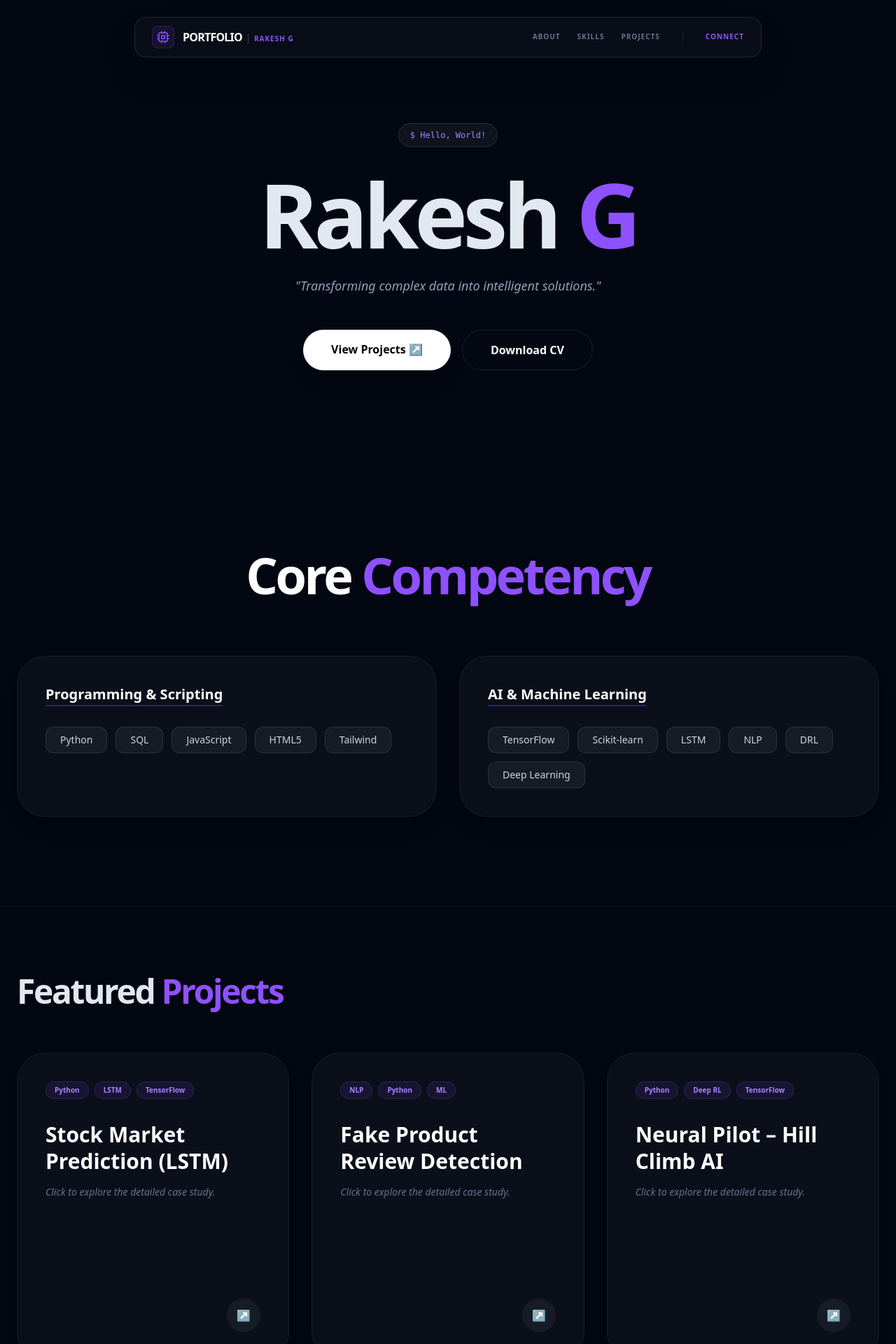
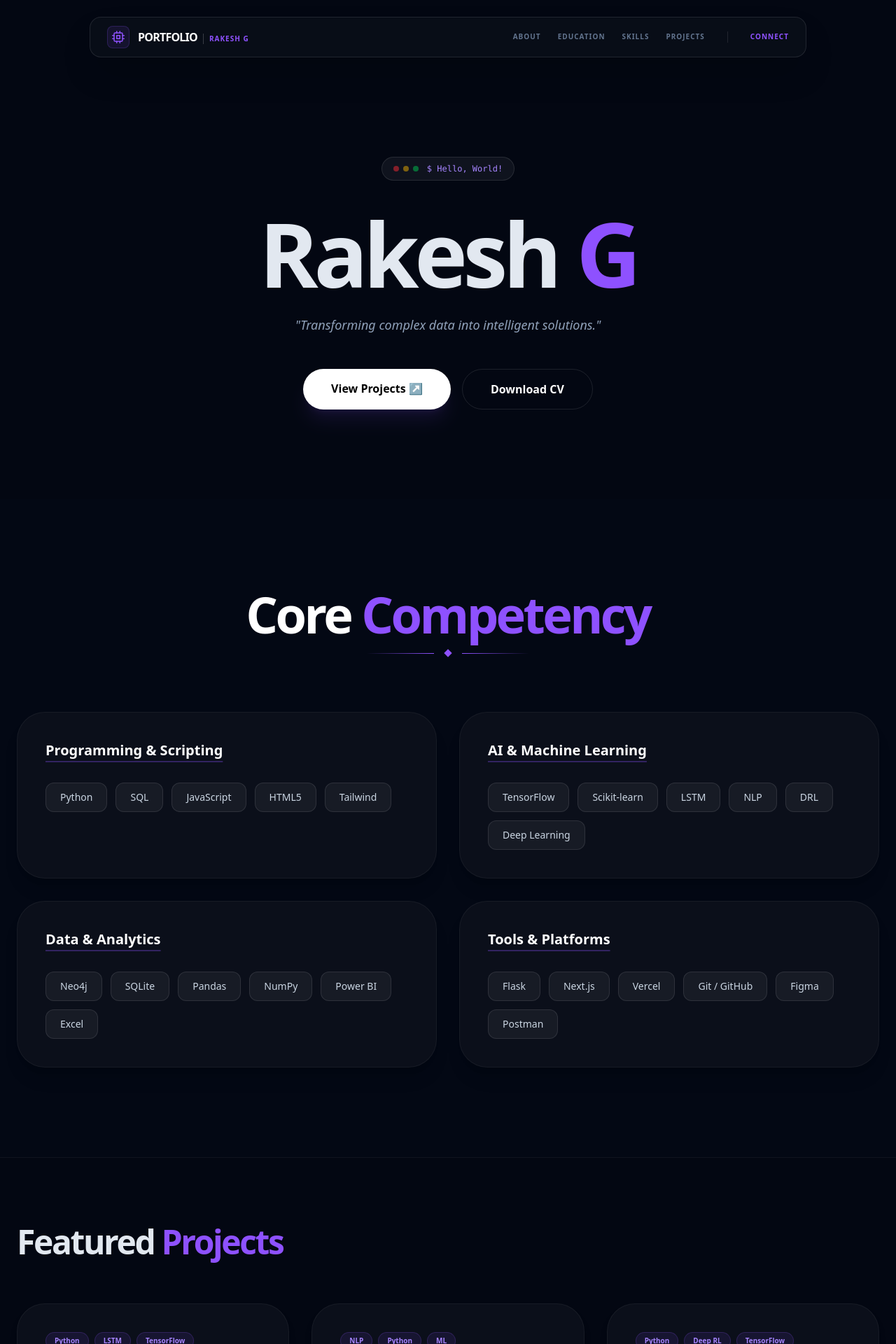
Before and after one commit to Rakesh-developer28/portfolio, a Next.js app: page / in a window 1280 px wide. Shown: the top 1920 px of the page at 70% size. Built offline with nearby package versions, Linux system fonts and the light colour scheme.

Commit message:
Final Creative build: Centered search-bar nav, terminal badge, and premium competency grid

```diff
--- a/pages/index.js
+++ b/pages/index.js
@@ -5,7 +5,7 @@ import { motion, AnimatePresence } from "framer-motion";
 const Navbar = ({ setIsNavOpen }) => {
   return (
     <nav className="fixed top-0 w-full z-[100] px-6 py-6 flex justify-center">
-      <div className="w-full max-w-4xl bg-[#0b0f1a]/80 backdrop-blur-md border border-white/10 rounded-2xl px-6 py-3 flex justify-between items-center shadow-2xl">
+      <div className="w-full max-w-5xl bg-[#0b0f1a]/80 backdrop-blur-md border border-white/10 rounded-2xl px-6 py-3 flex justify-between items-center shadow-2xl">
 
         {/* BRANDING INSIDE SEARCH BAR */}
         <div className="flex items-center gap-3 group cursor-pointer">
@@ -21,6 +21,7 @@ const Navbar = ({ setIsNavOpen }) => {
         {/* DESKTOP LINKS */}
         <div className="hidden md:flex gap-6 text-[10px] font-bold uppercase tracking-widest text-slate-500">
           <a href="#about" className="hover:text-white transition-colors">About</a>
+          <a href="#education" className="hover:text-white transition-colors">Education</a>
           <a href="#skills" className="hover:text-white transition-colors">Skills</a>
           <a href="#projects" className="hover:text-white transition-colors">Projects</a>
           <div className="w-px h-4 bg-white/10 mx-2"></div>
@@ -41,13 +42,12 @@ export default function Home() {
   const [isNavOpen, setIsNavOpen] = useState(false);
   const [selectedProject, setSelectedProject] = useState(null);
 
-  // --- RESTORED DATA ARRAYS ---
   const projects = [
-    { title: "Stock Market Prediction (LSTM)", tech: ["Python", "LSTM", "TensorFlow"], desc: "Designed and trained LSTM models for time series forecasting using historical market data." },
-    { title: "Fake Product Review Detection", tech: ["NLP", "Python", "ML"], desc: "Developed a machine learning model to classify product reviews as real or fake using NLP." },
-    { title: "Neural Pilot – Hill Climb AI", tech: ["Python", "Deep RL", "TensorFlow"], desc: "Developed a DRL agent for a physics-based control problem.", link: "https://github.com/Rakesh-developer28/Neural-Pilot-Hill-Climb-AI" },
-    { title: "Menu vs Delivery NLP", tech: ["Python", "NLP", "Analytics"], desc: "Analyzed food app reviews to compare menu quality vs delivery impact.", link: "https://github.com/Rakesh-developer28/menu-delivery-nlp-analysis" },
-    { title: "Finance Tracker", tech: ["Flask", "SQLite", "Chart.js"], desc: "Personal finance tracker built using Flask and SQLite with dynamic data visualization.", link: "https://github.com/Rakesh-developer28/finance_tracker" }
+    { title: "Stock Market Prediction (LSTM)", tech: ["Python", "LSTM", "TensorFlow"], desc: "Designed and trained LSTM models for time series forecasting of stock prices using historical market data. Implemented data preprocessing, feature engineering, and model tuning." },
+    { title: "Fake Product Review Detection", tech: ["NLP", "Python", "ML"], desc: "Developed a machine learning model to classify product reviews as real or fake using NLP techniques." },
+    { title: "Neural Pilot – Hill Climb AI", tech: ["Python", "Deep RL", "TensorFlow"], desc: "Developed a Deep Reinforcement Learning agent for a physics-based control problem using TensorFlow, Pygame, and Pymunk.", link: "https://github.com/Rakesh-developer28/Neural-Pilot-Hill-Climb-AI" },
+    { title: "Menu vs Delivery NLP Analysis", tech: ["Python", "NLP", "Analytics"], desc: "Analyzed food app reviews to compare menu quality vs delivery impact via sentiment analysis.", link: "https://github.com/Rakesh-developer28/menu-delivery-nlp-analysis" },
+    { title: "Finance Tracker", tech: ["Flask", "SQLite", "Chart.js"], desc: "Full-stack personal finance tracker built using Flask and SQLite with dynamic data visualization.", link: "https://github.com/Rakesh-developer28/finance_tracker" }
   ];
 
   const education = [
@@ -56,8 +56,8 @@ export default function Home() {
   ];
 
   const experience = [
-    { role: "Data Analyst Intern", company: "Tech Vaseegrah", date: "07/2024 – 08/2024", points: ["Analyzed and visualized business data using Python, Excel, and SQL.", "Built a billing and dashboard application using Flask."] },
-    { role: "AI & ML Trainee", company: "Rexroth Bosch Group", date: "Dec 2024 – Jan 2025", points: ["Training on industrial AI applications using sensor datasets."] }
+    { role: "Data Analyst Intern", company: "Tech Vaseegrah", date: "07/2024 – 08/2024", points: ["Analyzed business data using Python and SQL.", "Built a real-world billing application using Flask."] },
+    { role: "AI & ML Trainee", company: "Rexroth Bosch Group", date: "Dec 2024 – Jan 2025", points: ["Industrial AI training using sensor datasets and predictive ML models."] }
   ];
 
   return (
@@ -70,9 +70,9 @@ export default function Home() {
         {isNavOpen && (
           <>
             <motion.div initial={{ opacity: 0 }} animate={{ opacity: 1 }} exit={{ opacity: 0 }} onClick={() => setIsNavOpen(false)} className="fixed inset-0 bg-black/60 backdrop-blur-sm z-[110]" />
-            <motion.div initial={{ x: "100%" }} animate={{ x: 0 }} exit={{ x: "100%" }} className="fixed right-0 top-0 h-full w-72 bg-[#0b0f1a] border-l border-white/10 z-[120] p-8 shadow-2xl text-white">
-              <button onClick={() => setIsNavOpen(false)} className="absolute top-6 right-6 text-2xl">✕</button>
-              <div className="mt-12 flex flex-col gap-8 text-lg font-medium">
+            <motion.div initial={{ x: "100%" }} animate={{ x: 0 }} exit={{ x: "100%" }} className="fixed right-0 top-0 h-full w-72 bg-[#0b0f1a] border-l border-white/10 z-[120] p-8 shadow-2xl">
+              <button onClick={() => setIsNavOpen(false)} className="absolute top-6 right-6 text-2xl text-white">✕</button>
+              <div className="mt-12 flex flex-col gap-8 text-lg font-medium text-gray-300">
                 {['About', 'Education', 'Skills', 'Experience', 'Projects', 'Contact'].map((item) => (
                   <a key={item} href={`#${item.toLowerCase()}`} onClick={() => setIsNavOpen(false)} className="hover:text-violet-400 transition-colors uppercase tracking-widest text-sm">{item}</a>
                 ))}
@@ -83,39 +83,62 @@ export default function Home() {
       </AnimatePresence>
 
       {/* HERO SECTION */}
-      <section className="pt-44 pb-32 px-6 flex flex-col items-center text-center relative">
-        <div className="absolute top-20 left-1/2 -translate-x-1/2 w-[500px] h-[500px] bg-violet-600/5 rounded-full blur-[120px] -z-10" />
-        <motion.div initial={{ opacity: 0, y: 10 }} animate={{ opacity: 1, y: 0 }} className="inline-flex items-center gap-3 px-4 py-2 rounded-full bg-white/5 border border-white/10 mb-8 text-xs font-mono text-violet-400">
-           $ Hello, World!
+      <section className="pt-56 pb-32 px-6 flex flex-col items-center text-center relative">
+        <div className="absolute top-20 left-1/2 -translate-x-1/2 w-[600px] h-[600px] bg-violet-600/5 rounded-full blur-[120px] -z-10" />
+
+        <motion.div initial={{ opacity: 0, y: 10 }} animate={{ opacity: 1, y: 0 }} className="inline-flex items-center gap-3 px-4 py-2 rounded-full bg-white/5 border border-white/10 mb-10 text-xs font-mono text-violet-400">
+          <span className="flex gap-1.5"><div className="w-2 h-2 rounded-full bg-red-500/50"></div><div className="w-2 h-2 rounded-full bg-yellow-500/50"></div><div className="w-2 h-2 rounded-full bg-green-500/50"></div></span>
+          $ Hello, World!
         </motion.div>
+
         <motion.h3 initial={{ opacity: 0, y: 20 }} animate={{ opacity: 1, y: 0 }} transition={{ delay: 0.3 }} className="text-7xl md:text-9xl font-extrabold mb-6 tracking-tighter">
           Rakesh <span className="text-violet-500">G</span>
         </motion.h3>
+
         <motion.p initial={{ opacity: 0 }} animate={{ opacity: 1 }} transition={{ delay: 0.4 }} className="max-w-xl text-slate-400 leading-relaxed mb-12 text-lg italic">
           "Transforming complex data into intelligent solutions."
         </motion.p>
+
         <div className="flex flex-wrap justify-center gap-4">
-          <a href="#projects" className="px-10 py-4 bg-white text-black font-bold rounded-full hover:bg-violet-500 hover:text-white transition-all shadow-xl">View Projects ↗</a>
+          <a href="#projects" className="px-10 py-4 bg-white text-black font-bold rounded-full hover:bg-violet-500 hover:text-white transition-all shadow-xl shadow-violet-500/10">View Projects ↗</a>
           <a href="resume.pdf" download className="px-10 py-4 border border-white/10 rounded-full font-bold hover:bg-white/5 transition-all text-white">Download CV</a>
         </div>
       </section>
 
       {/* CORE COMPETENCY GRID */}
-      <section id="skills" className="max-w-7xl mx-auto px-6 py-32">
+      <section id="skills" className="max-w-7xl mx-auto px-6 py-32 bg-[#050a18]/30">
         <div className="text-center mb-20">
           <h2 className="text-5xl md:text-7xl font-extrabold tracking-tighter text-white">Core <span className="text-violet-500">Competency</span></h2>
+          <div className="flex justify-center items-center gap-4 mt-4">
+            <div className="h-px w-24 bg-gradient-to-r from-transparent to-violet-500"></div>
+            <div className="w-2 h-2 rotate-45 bg-violet-500"></div>
+            <div className="h-px w-24 bg-gradient-to-l from-transparent to-violet-500"></div>
+          </div>
         </div>
+
         <div className="grid md:grid-cols-2 gap-8">
           <div className="p-10 rounded-[40px] bg-[#0b0f1a] border border-white/5 hover:border-violet-500/30 transition-all shadow-xl">
             <h3 className="text-xl font-bold text-white mb-8 underline decoration-violet-500/30 underline-offset-8">Programming & Scripting</h3>
             <div className="flex flex-wrap gap-3">
-              {['Python', 'SQL', 'JavaScript', 'HTML5', 'Tailwind'].map(s => <span key={s} className="px-5 py-2 bg-white/5 border border-white/10 rounded-xl text-sm font-medium text-slate-300">{s}</span>)}
+              {['Python', 'SQL', 'JavaScript', 'HTML5', 'Tailwind'].map(s => <span key={s} className="px-5 py-2.5 bg-white/5 border border-white/10 rounded-xl text-sm font-medium text-slate-300">{s}</span>)}
             </div>
           </div>
           <div className="p-10 rounded-[40px] bg-[#0b0f1a] border border-white/5 hover:border-violet-500/30 transition-all shadow-xl">
             <h3 className="text-xl font-bold text-white mb-8 underline decoration-violet-500/30 underline-offset-8">AI & Machine Learning</h3>
             <div className="flex flex-wrap gap-3">
-              {['TensorFlow', 'Scikit-learn', 'LSTM', 'NLP', 'DRL', 'Deep Learning'].map(s => <span key={s} className="px-5 py-2 bg-white/5 border border-white/10 rounded-xl text-sm font-medium text-slate-300">{s}</span>)}
+              {['TensorFlow', 'Scikit-learn', 'LSTM', 'NLP', 'DRL', 'Deep Learning'].map(s => <span key={s} className="px-5 py-2.5 bg-white/5 border border-white/10 rounded-xl text-sm font-medium text-slate-300">{s}</span>)}
+            </div>
+          </div>
+          <div className="p-10 rounded-[40px] bg-[#0b0f1a] border border-white/5 hover:border-violet-500/30 transition-all shadow-xl">
+            <h3 className="text-xl font-bold text-white mb-8 underline decoration-violet-500/30 underline-offset-8">Data & Analytics</h3>
+            <div className="flex flex-wrap gap-3">
+              {['Neo4j', 'SQLite', 'Pandas', 'NumPy', 'Power BI', 'Excel'].map(s => <span key={s} className="px-5 py-2.5 bg-white/5 border border-white/10 rounded-xl text-sm font-medium text-slate-300">{s}</span>)}
+            </div>
+          </div>
+          <div className="p-10 rounded-[40px] bg-[#0b0f1a] border border-white/5 hover:border-violet-500/30 transition-all shadow-xl">
+            <h3 className="text-xl font-bold text-white mb-8 underline decoration-violet-500/30 underline-offset-8">Tools & Platforms</h3>
+            <div className="flex flex-wrap gap-3">
+              {['Flask', 'Next.js', 'Vercel', 'Git / GitHub', 'Figma', 'Postman'].map(s => <span key={s} className="px-5 py-2.5 bg-white/5 border border-white/10 rounded-xl text-sm font-medium text-slate-300">{s}</span>)}
             </div>
           </div>
         </div>
@@ -124,31 +147,51 @@ export default function Home() {
       {/* PROJECTS SECTION */}
       <section id="projects" className="max-w-7xl mx-auto px-6 py-24 border-t border-white/5">
         <h2 className="text-5xl font-extrabold mb-16 tracking-tighter">Featured <span className="text-violet-500">Projects</span></h2>
-        <div className="grid md:grid-cols-2 lg:grid-cols-3 gap-8 text-white">
+        <div className="grid md:grid-cols-2 lg:grid-cols-3 gap-8">
           {projects.map((proj, i) => (
-            <motion.div key={i} onClick={() => setSelectedProject(proj)} whileHover={{ y: -10 }} className="p-10 bg-[#0b0f1a] border border-white/5 rounded-[40px] cursor-pointer hover:border-violet-500/50 transition-all h-[440px] flex flex-col justify-between shadow-lg">
+            <motion.div key={i} onClick={() => setSelectedProject(proj)} whileHover={{ y: -10 }} className="p-10 bg-[#0b0f1a] border border-white/5 rounded-[40px] cursor-pointer hover:border-violet-500/50 transition-all h-[440px] flex flex-col justify-between shadow-lg text-white">
               <div>
                 <div className="flex flex-wrap gap-2 mb-8">
                   {proj.tech.map(t => <span key={t} className="text-[10px] font-bold px-3 py-1 rounded-full bg-violet-500/10 text-violet-400 border border-violet-500/20">{t}</span>)}
                 </div>
-                <h4 className="text-3xl font-bold mb-4 leading-tight">{proj.title}</h4>
-                <p className="text-slate-500 text-sm italic line-clamp-3">Click to explore the detailed case study.</p>
+                <h4 className="text-3xl font-bold mb-4 leading-tight group-hover:text-violet-400">{proj.title}</h4>
+                <p className="text-slate-500 text-sm leading-relaxed line-clamp-3 italic">Click to explore the detailed case study and GitHub repository →</p>
               </div>
-              <div className="w-12 h-12 rounded-full bg-white/5 flex items-center justify-center text-violet-500 self-end">↗</div>
+              <div className="w-12 h-12 rounded-full bg-white/5 flex items-center justify-center text-violet-500 self-end hover:bg-violet-500 hover:text-white transition-all">↗</div>
             </motion.div>
           ))}
         </div>
       </section>
 
+      {/* EDUCATION SECTION */}
+      <section id="education" className="max-w-5xl mx-auto px-6 py-32 border-t border-white/5">
+        <h2 className="text-4xl font-bold mb-16 flex items-center gap-6">Education <div className="h-0.5 flex-1 bg-violet-500/20"></div></h2>
+        <div className="relative border-l border-white/10 ml-4 space-y-16 text-white">
+          {education.map((edu, i) => (
+            <div key={i} className="relative pl-10">
+              <div className={`absolute w-4 h-4 rounded-full -left-[8px] top-0 border-2 border-[#030712] ${edu.status === 'Current' ? 'bg-violet-500 animate-pulse shadow-[0_0_10px_#8b5cf6]' : 'bg-slate-700'}`}></div>
+              <div className="p-8 bg-[#0b0f1a] border border-white/5 rounded-3xl shadow-xl">
+                <span className="text-[10px] px-3 py-1 rounded-full font-bold uppercase tracking-wider bg-violet-500/20 text-violet-400">{edu.status}</span>
+                <h3 className="text-2xl font-bold text-violet-400 mt-4 tracking-tight">{edu.degree}</h3>
+                <p className="text-slate-300 font-medium">{edu.school}</p>
+                <p className="text-sm text-slate-500 italic mt-1">{edu.date}</p>
+                {edu.grade && <p className="mt-4 text-violet-300 font-bold">{edu.grade}</p>}
+              </div>
+            </div>
+          ))}
+        </div>
+      </section>
+
       {/* LEADERSHIP SECTION */}
-      <section id="experience" className="max-w-5xl mx-auto px-6 py-24">
-        <h2 className="text-4xl font-bold mb-16 flex items-center gap-6">Leadership <div className="h-0.5 flex-1 bg-violet-500/20"></div></h2>
-        <div className="p-10 rounded-[40px] bg-[#0b0f1a] border border-white/5 shadow-2xl">
+      <section className="max-w-5xl mx-auto px-6 py-24">
+        <h2 className="text-4xl font-bold mb-16 flex items-center gap-6 text-white">Leadership <div className="h-0.5 flex-1 bg-violet-500/20"></div></h2>
+        <div className="p-10 rounded-[40px] bg-[#0b0f1a] border border-white/5 shadow-2xl text-white">
           <h3 className="text-2xl font-bold text-violet-400 tracking-tight">Class Representative</h3>
           <p className="text-slate-400 font-medium mb-6 italic">PMIST | 07/2025 – Present</p>
           <ul className="space-y-4 text-slate-500 text-sm leading-relaxed">
-            <li className="flex gap-3"><span className="text-violet-500">▹</span> Organized workshops, seminars, and technical events.</li>
-            <li className="flex gap-3"><span className="text-violet-500">▹</span> Collaborated with the university technical team for systems improvement.</li>
+            <li className="flex gap-3"><span className="text-violet-500">▹</span> Organized workshops, seminars, and technical events to enhance student skills.</li>
+            <li className="flex gap-3"><span className="text-violet-500">▹</span> Collaborated with the university technical team to improve internal software systems.</li>
+            <li className="flex gap-3"><span className="text-violet-500">▹</span> Promoted department growth through strategic planning and technical coordination.</li>
           </ul>
         </div>
       </section>
@@ -157,11 +200,11 @@ export default function Home() {
       <section id="contact" className="py-40 text-center relative border-t border-white/5">
         <h2 className="text-6xl md:text-8xl font-extrabold mb-12 tracking-tighter text-white">Get In <span className="text-violet-500">Touch</span></h2>
         <div className="flex flex-wrap justify-center gap-8 px-6 text-white">
-          <a href="mailto:rakesh28.dev@gmail.com" className="bg-[#0b0f1a] p-8 rounded-[32px] border border-white/5 hover:border-violet-500 transition-all flex items-center gap-4 shadow-xl">
-             rakesh28.dev@gmail.com
+          <a href="mailto:rakesh28.dev@gmail.com" className="bg-[#0b0f1a] p-8 rounded-[32px] border border-white/5 hover:border-violet-500 transition-all flex items-center gap-4 text-white shadow-xl">
+            <span className="p-4 bg-violet-500/10 rounded-2xl text-violet-500 text-2xl">📧</span> rakesh28.dev@gmail.com
           </a>
-          <a href="https://www.linkedin.com/in/rakeshgdev" target="_blank" className="bg-white/5 px-10 py-8 rounded-[32px] border border-white/5 hover:text-violet-400 transition-all font-bold text-white">LinkedIn</a>
-          <a href="https://github.com/Rakesh-developer28" target="_blank" className="bg-white/5 px-10 py-8 rounded-[32px] border border-white/5 hover:text-violet-400 transition-all font-bold text-white">GitHub</a>
+          <a href="https://www.linkedin.com/in/rakeshgdev" target="_blank" className="bg-white/5 px-10 py-8 rounded-[32px] border border-white/5 hover:text-violet-400 transition-all font-bold text-lg text-white">LinkedIn</a>
+          <a href="https://github.com/Rakesh-developer28" target="_blank" className="bg-white/5 px-10 py-8 rounded-[32px] border border-white/5 hover:text-violet-400 transition-all font-bold text-lg text-white">GitHub</a>
         </div>
       </section>
 
```
